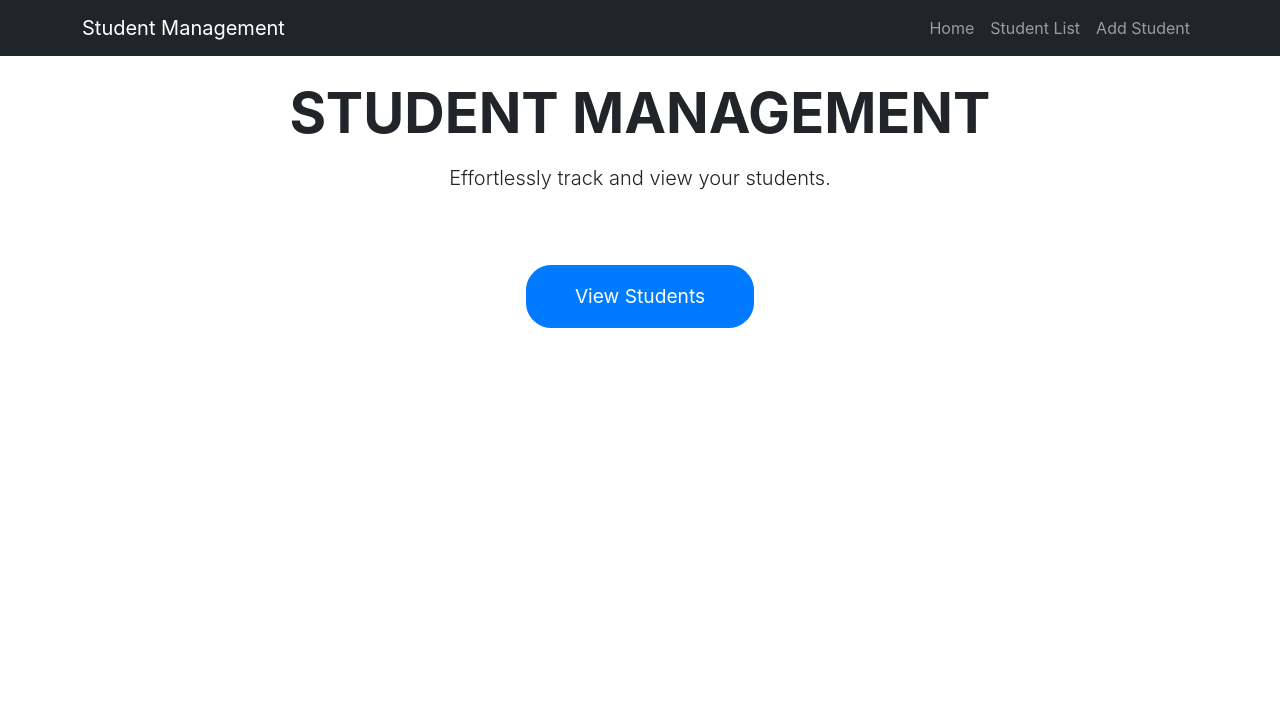
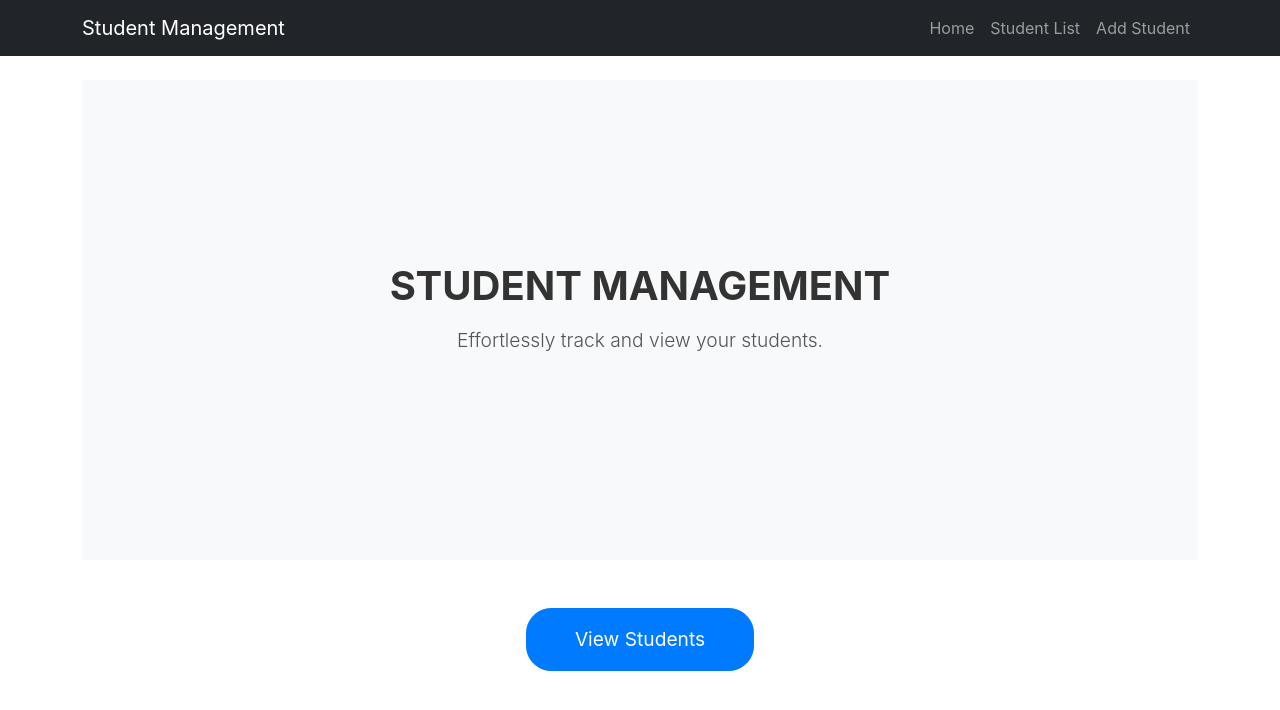
Before and after one commit to deepikavarma06/assign2, a React (Create React App) app in the folder frontend/: page / in a window 1280 px wide. Shown: the top 710 px of the page. Built offline with nearby package versions, Linux system fonts and the light colour scheme.

Commit message:
Update Home.css

```diff
--- a/frontend/src/components/Home.css
+++ b/frontend/src/components/Home.css
@@ -1,77 +1,26 @@
-.home-hero {
+.home-hero-light {
   min-height: 60vh;
-  background: linear-gradient(135deg, rgba(0, 0, 50, 1), rgba(0, 0, 50, 0.8)); /* Dark blue gradient */
-  background-size: cover;
-  background-position: center;
+  background-color: #f8f9fa; /* Light background */
   display: flex;
   align-items: center;
   justify-content: center;
-  color: #f8f9fa; /* Light color for text */
   text-align: center;
-  position: relative;
+  padding: 2rem;
 }
 
-.home-hero h1 {
-  font-size: 3rem;
-  text-transform: uppercase;
+.home-hero-light h1 {
+  font-size: 2.5rem;
   font-weight: bold;
-  letter-spacing: 3px;
-  text-shadow: 2px 2px 8px rgba(0, 0, 0, 0.6); /* Text shadow for readability */
-  margin-bottom: 20px;
+  color: #333;
 }
 
-.home-hero p {
-  font-size: 1.25rem;
-  font-weight: 300;
-  text-shadow: 1px 1px 4px rgba(0, 0, 0, 0.5);
+.home-hero-light p {
+  font-size: 1.2rem;
+  color: #555;
 }
 
-.home-hero .btn {
-  padding: 12px 25px;
-  font-size: 1.1rem;
-  font-weight: bold;
-  background-color: #ff5733; /* Vibrant orange-red */
-  border: none;
-  border-radius: 30px;
-  transition: background-color 0.3s, transform 0.3s ease-in-out;
+/* Optional: Button Hover Styling */
+.btn:hover {
+  transform: scale(1.05);
+  transition: all 0.3s ease-in-out;
 }
-
-.home-hero .btn:hover {
-  background-color: #c0392b; /* Darker red on hover */
-  transform: scale(1.1);
-}
-
-/* Hover effect only for cards on Home */
-.home-card {
-  transition: transform 0.3s ease-in-out, box-shadow 0.3s ease-in-out;
-}
-
-.home-card:hover {
-  transform: scale(1.05);
-  box-shadow: 0 8px 20px rgba(0, 0, 0, 0.2);
-}
-
-/* Card buttons hover */
-.card .btn:hover {
-  transform: scale(1.05);
-  transition: 0.3s ease-in-out;
-  background-color: #ff5733; /* Vibrant orange-red for card buttons */
-}
-
-/* Navbar links hover (Optional) */
-.navbar-nav .nav-link:hover {
-  color: #f39c12; /* Gold color for navbar links on hover */
-}
-
-/* No hover on tables, no hover on form fields */
-
-/* Make the cards more responsive */
-@media (max-width: 768px) {
-  .home-hero h1 {
-    font-size: 2rem;
-  }
-
-  .home-hero p {
-    font-size: 1rem;
-  }
-}
```
